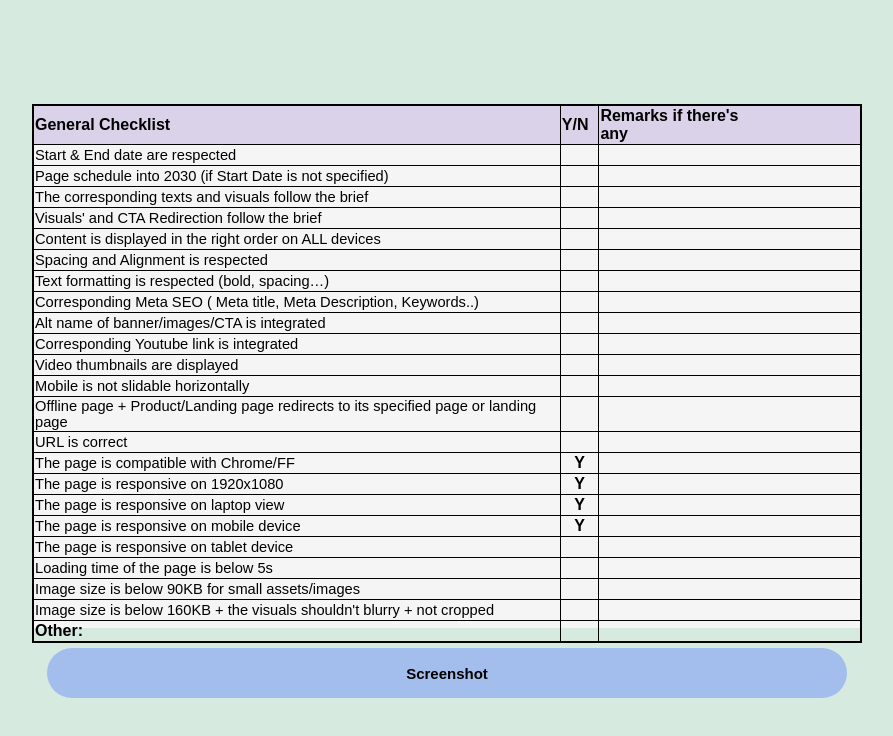
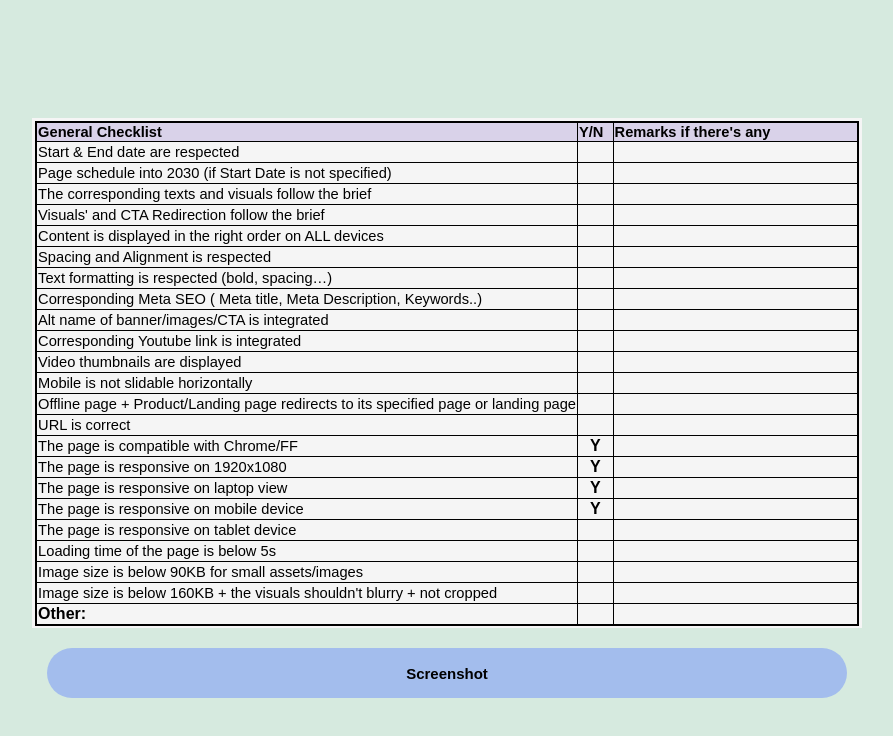
Before and after one commit to wwqwwwqqq/checklist.github.io, a plain HTML site: page general.html in a window 1280 px wide. Shown: the whole page, without its empty margins (193-1086 px from the left). Drawn offline with Linux system fonts and the light colour scheme.

Commit message:
Update general.html

```diff
--- a/general.html
+++ b/general.html
@@ -13,9 +13,9 @@
 	<table class="table table-bordered text-center">
 		<thead>
 			<tr>
-				<th bgcolor="#D9D2E9" class="text-center"  >General Checklist</th>
-				<th bgcolor="#D9D2E9" class="text-center" >Y/N&nbsp;&nbsp;</th>
-				<th bgcolor="#D9D2E9" class="text-center">Remarks if there's any&nbsp;&nbsp;&nbsp;&nbsp;&nbsp;&nbsp;&nbsp;&nbsp;&nbsp;&nbsp;&nbsp;&nbsp;&nbsp;&nbsp;&nbsp;&nbsp;&nbsp;&nbsp;&nbsp;&nbsp;&nbsp;</th>
+				<th bgcolor="#D9D2E9" style="font-size:11pt;" class="text-center"  >General Checklist</th>
+				<th bgcolor="#D9D2E9" style="font-size:11pt;" class="text-center" >Y/N&nbsp;&nbsp;</th>
+				<th bgcolor="#D9D2E9" style="font-size:11pt;" class="text-center">Remarks if there's any&nbsp;&nbsp;&nbsp;&nbsp;&nbsp;&nbsp;&nbsp;&nbsp;&nbsp;&nbsp;&nbsp;&nbsp;&nbsp;&nbsp;&nbsp;&nbsp;&nbsp;&nbsp;&nbsp;&nbsp;&nbsp;</th>
 			</tr>
 		</thead>
 	<tbody>
```
